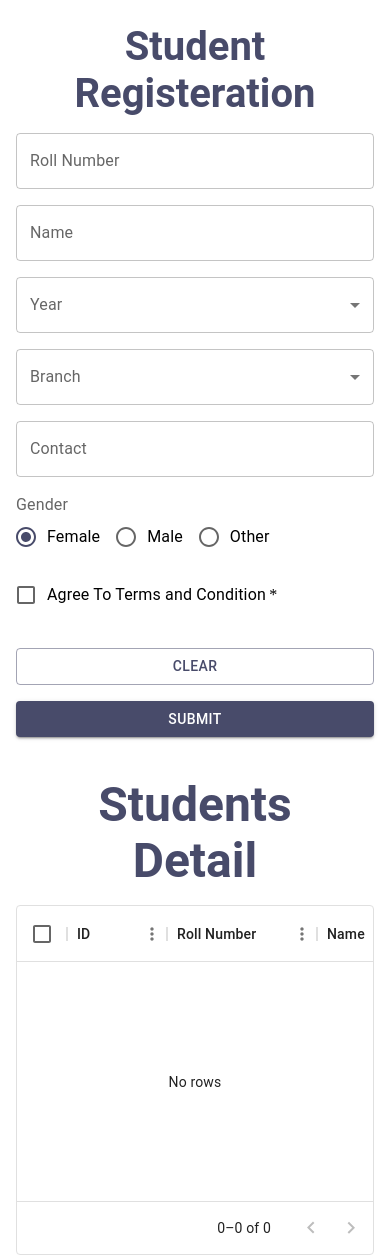
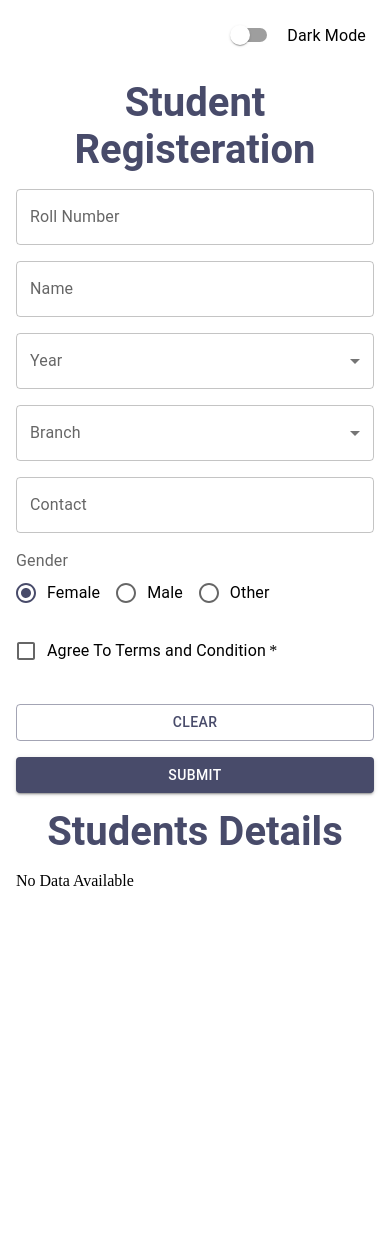
Before and after one commit to SachiSingh98/Student-Registeration, a React (Create React App) app: page / in a window 390 px wide. After the commit the page ends 890 px from the top, so only its background shows below. Built offline with nearby package versions, Linux system fonts and the light colour scheme.

Commit message:
Added the Alert on form submition and added the dark mode and light mode toggle

```diff
--- a/src/App.js
+++ b/src/App.js
@@ -1,12 +1,15 @@
 import React from 'react'
 import RegisterationForm from './Components/RegisterationForm'
 import StudentsData from './Components/StudentsData'
+import DarkThemeProvider from './Context/DarkThemeProvider'
 
 export default function App() {
   return (
     <>
+    <DarkThemeProvider>
     <RegisterationForm/>
     <StudentsData/>
+    </DarkThemeProvider>
     </>
   )
 }
--- /dev/null
+++ b/src/Components/DataCard.js
@@ -0,0 +1,28 @@
+import { Card, Container , Box , Typography, CardContent} from '@mui/material'
+import React from 'react'
+
+export default function DataCard({formData}) {
+  return (
+    <>
+    <Container >
+    <Box m={2} textAlign={"center"} ><Typography variant='h3' color={"primary"} fontWeight={600} fontSize={{xs:40 , md:40}} >Students Details</Typography> </Box>
+    {formData && formData.length > 0 ?
+            formData.map((data)=>{
+                return <Box mt={2} key={data.id}>
+                        <Card>
+                    <CardContent >
+                    <Typography variant='h5'  > <b>Name :</b>  {data.name}</Typography>
+                    <Typography variant='h5'  > <b>Roll Number :</b>  {data.rollnumber}</Typography>
+                    <Typography variant='h5'  > <b>Year :</b>  {data.year}</Typography>
+                    <Typography variant='h5'  > <b>Branch :</b>  {data.branch}</Typography>
+                    <Typography variant='h5'  > <b>Contact :</b>  {data.contact}</Typography>
+                    <Typography variant='h5'  > <b>Gender :</b>  {data.gender}</Typography>
+                    </CardContent>
+                    </Card>
+                </Box>
+            })
+            : "No Data Available"}
+    </Container>
+    </>
+  )
+}
--- a/src/Components/RegisterationForm.js
+++ b/src/Components/RegisterationForm.js
@@ -1,13 +1,19 @@
-import { Container, FormControl, Grid, TextField, Typography , Box, InputLabel, Select, MenuItem, FormLabel, RadioGroup, FormControlLabel, Radio, Checkbox, Button } from '@mui/material'
-import React, { useState } from 'react'
+import { Container, FormControl, Grid, TextField, Typography , Box, InputLabel, Select, MenuItem, FormLabel, RadioGroup, FormControlLabel, Radio, Checkbox, Button, useTheme, useMediaQuery, Switch, Alert } from '@mui/material'
+import React, { useContext, useState } from 'react'
 import { Year } from './YearFieldData'
 import {useForm} from 'react-hook-form'
 import GridTable from './GridTable'
+import DataCard from './DataCard'
+import { DarkThemeContext } from '../Context/DarkThemeProvider'
 
 export default function RegisterationForm() {
 
     const {register , formState:{errors} , handleSubmit , reset} = useForm()
     const [formData , setFormData] = useState([])
+    const [formSubmitAlert , setFormSubmitAlert] = useState(false)
+    const theme = useTheme()
+    const isMediumScreen = useMediaQuery(theme.breakpoints.down("md"))
+    const {DarkMode ,setDarkMode} = useContext(DarkThemeContext)
 
     const IntialFieldsValue = {
         branch:'',
@@ -30,6 +36,13 @@ export default function RegisterationForm() {
         setFormData([...formData , {  id:Date.now() , ...data , ...inputValue}])
         reset()
         setInputValue(IntialFieldsValue)
+        setFormSubmitAlert(true)
+
+
+        // Closing the success Alert
+        setTimeout(() => {
+            setFormSubmitAlert(false)
+        }, 2000);
     }
 
 
@@ -46,6 +59,14 @@ export default function RegisterationForm() {
   return (
     <>
     <Container maxWidth="md">
+
+
+        <Box mt={2} display={"flex"} justifyContent={"end"} >
+            <Switch onChange={(e)=>{setDarkMode(e.target.checked)}}  />
+            <Typography p={1} >
+                {DarkMode ? "Light Mode" : "Dark Mode"}
+            </Typography>
+        </Box>
 
         {/* Form Heading */}
         <Box padding={2} textAlign={"center"} mt={1} >
@@ -140,12 +161,21 @@ export default function RegisterationForm() {
                     </Grid>
                 </Grid>
         </form>
+
+
+
+        {/* Form Submit Alert */}
+        {formSubmitAlert ? <Box mt={2} >
+            <Alert severity='success' >
+                Form Submit Succefully
+            </Alert>
+        </Box> : null}
     </Container>
 
 
 
-    {/* ------------------------------------------------------------------------------------------------------------ */}
-    <GridTable formData={formData} />
+    {/* ------------------------------------------------------------------------------------------------------------ */ }
+    {isMediumScreen ? <DataCard formData={formData} /> :  <GridTable formData={formData} />}
 
 
     </>
--- /dev/null
+++ b/src/Context/DarkThemeProvider.js
@@ -0,0 +1,17 @@
+import React, {  createContext, useState } from 'react'
+
+
+export const DarkThemeContext = createContext()
+
+export default function DarkThemeProvider({children}) {
+
+    const [DarkMode ,setDarkMode] = useState(false)
+  return (
+    <>
+    <DarkThemeContext.Provider  value={{DarkMode , setDarkMode}} >
+        {children}
+    </DarkThemeContext.Provider>
+
+    </>
+  )
+}
```
